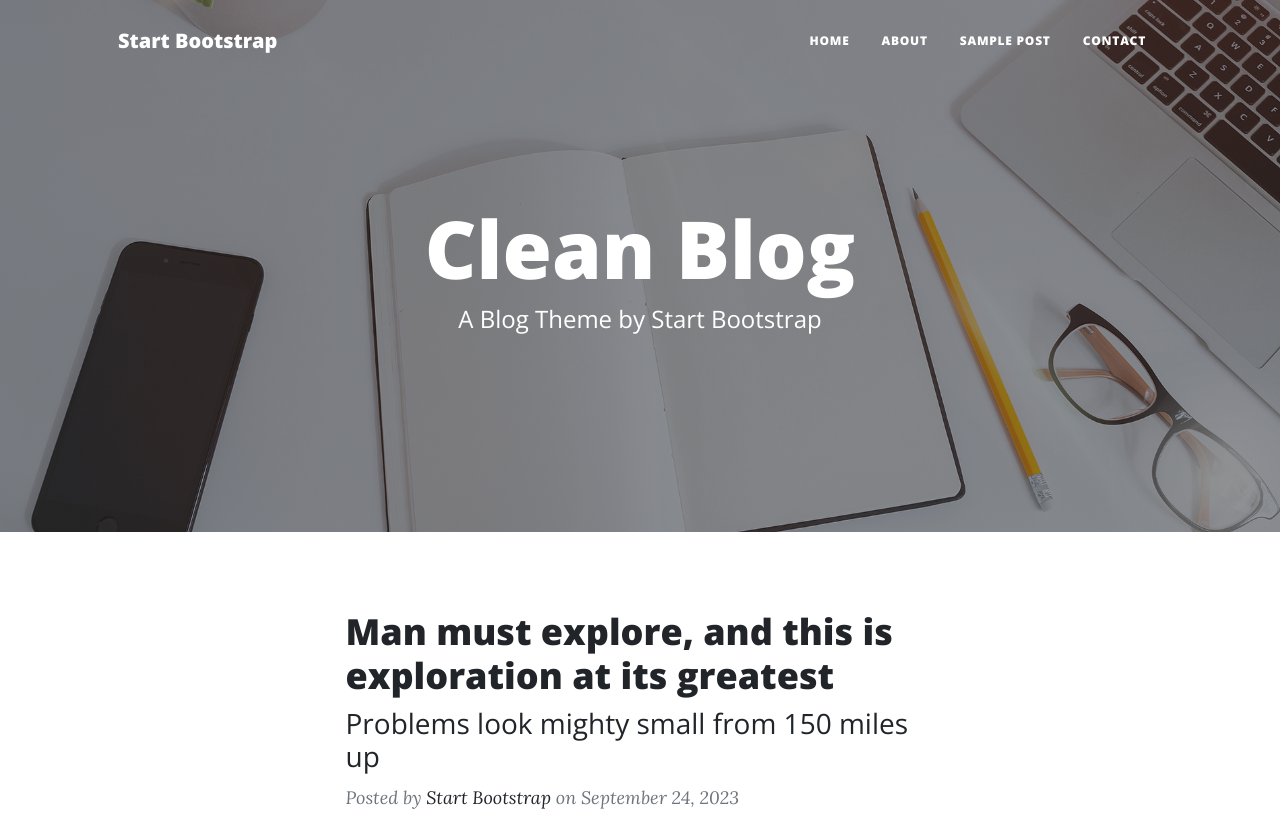
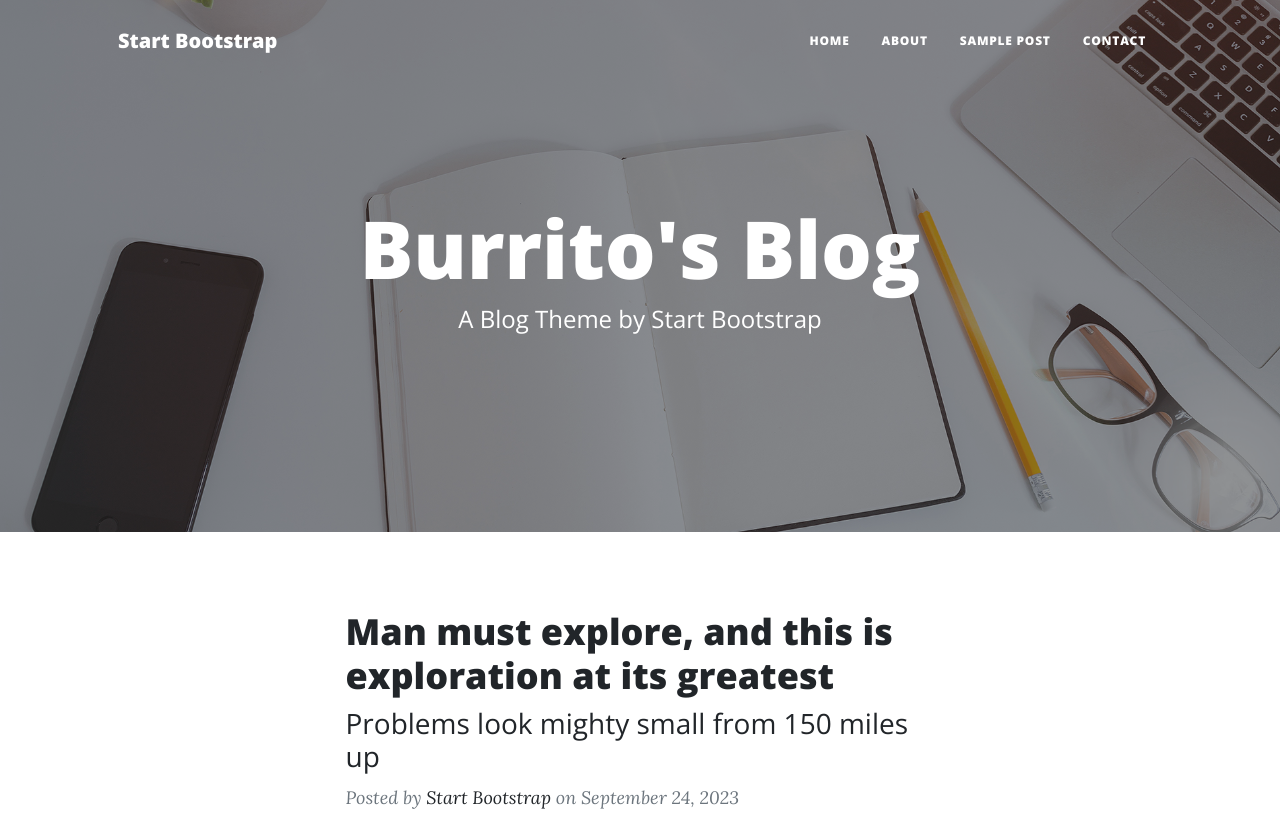
Before and after one commit to amadeen913/amadeen913, a plain HTML site: page index.html in a window 1280 px wide. Shown: the top 814 px of the page. Drawn offline with nearby package versions, Linux system fonts and the light colour scheme; files that its build step writes are made by us from their sources; files whose address does not match are found by name.

Commit message:
Update index.html

```diff
--- a/index.html
+++ b/index.html
@@ -40,7 +40,7 @@
                 <div class="row gx-4 gx-lg-5 justify-content-center">
                     <div class="col-md-10 col-lg-8 col-xl-7">
                         <div class="site-heading">
-                            <h1>Clean Blog</h1>
+                            <h1>Burrito's Blog</h1>
                             <span class="subheading">A Blog Theme by Start Bootstrap</span>
                         </div>
                     </div>
```
